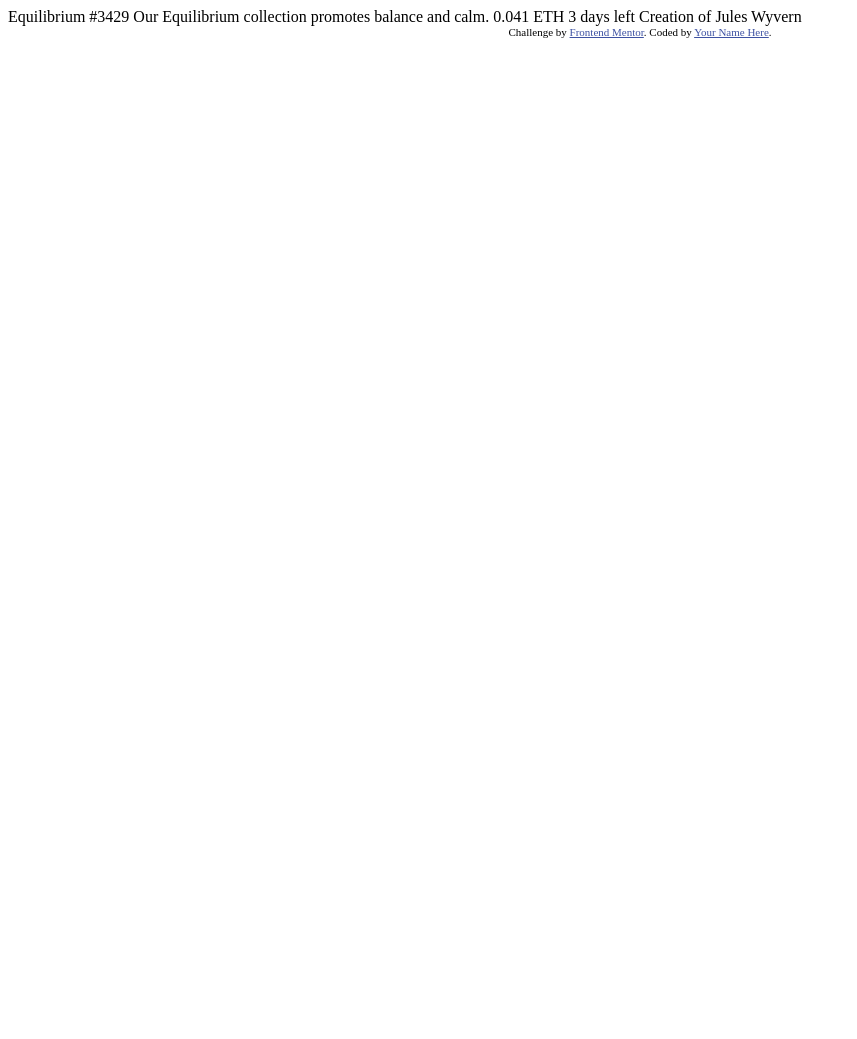
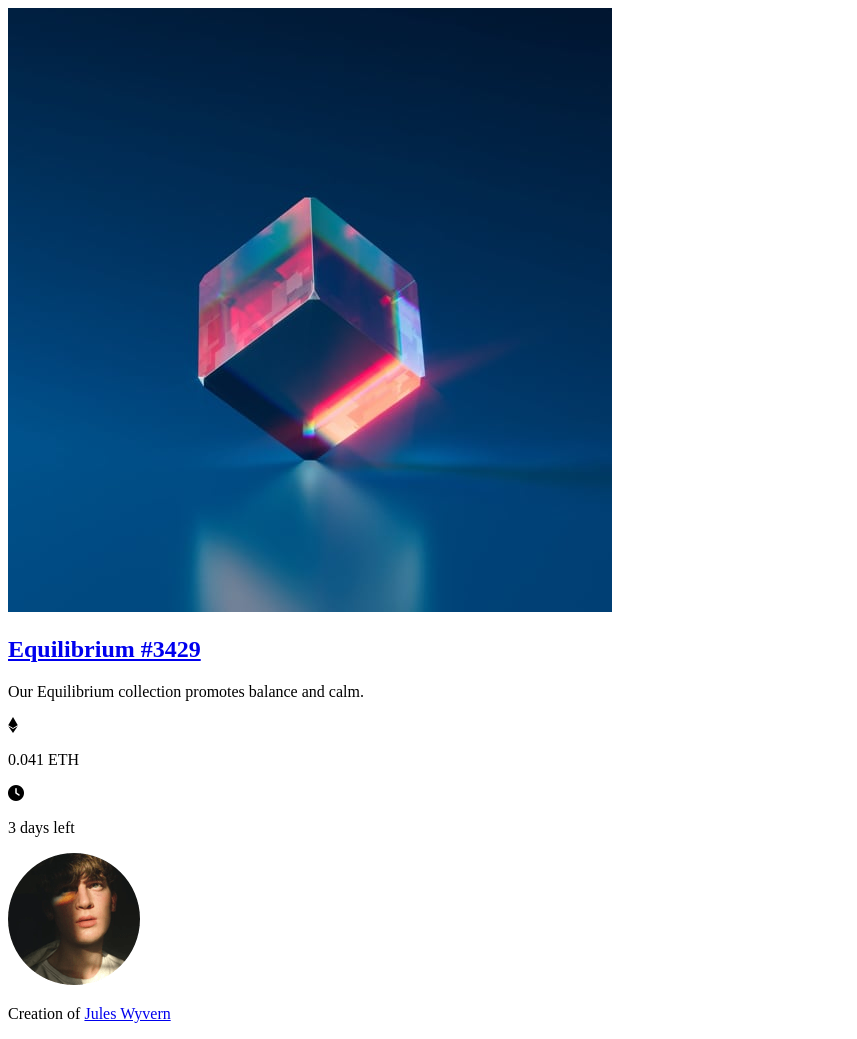
Before and after one commit to Dharmik48/fem-nft-card, a plain HTML site: page index.html in a window 1280 px wide. Shown: the whole page, without its empty margins (0-857 px from the left). Before the commit the page ends 800 px from the top, so only its background shows below. Drawn offline with Linux system fonts and the light colour scheme; a web font is replaced by a local one.

Commit message:
done html and css reset

```diff
--- a/index.html
+++ b/index.html
@@ -1,33 +1,62 @@
 <!DOCTYPE html>
 <html lang="en">
 	<head>
-  <meta charset="UTF-8">
-  <meta name="viewport" content="width=device-width, initial-scale=1.0"> <!-- displays site properly based on user's device -->
+		<meta charset="UTF-8" />
+		<meta name="viewport" content="width=device-width, initial-scale=1.0" />
+		<!-- displays site properly based on user's device -->
 
-  <link rel="icon" type="image/png" sizes="32x32" href="./images/favicon-32x32.png">
+		<link
+			rel="icon"
+			type="image/png"
+			sizes="32x32"
+			href="./images/favicon-32x32.png"
+		/>
 
 		<title>Frontend Mentor | NFT preview card component</title>
 
-  <!-- Feel free to remove these styles or customise in your own stylesheet 👍 -->
-  <style>
-    .attribution { font-size: 11px; text-align: center; }
-    .attribution a { color: hsl(228, 45%, 44%); }
-  </style>
+		<!-- Google Fonts -> Outfit(300, 400, 600) -->
+		<link rel="preconnect" href="https://fonts.googleapis.com" />
+		<link rel="preconnect" href="https://fonts.gstatic.com" crossorigin />
+		<link
+			href="https://fonts.googleapis.com/css2?family=Keania+One&family=Outfit:wght@300;400;600&display=swap"
+			rel="stylesheet"
+		/>
+
+		<!-- Icons incoming -->
+		<link
+			href="https://kit-pro.fontawesome.com/releases/v5.15.4/css/pro.min.css"
+			rel="stylesheet"
+		/>
 	</head>
 	<body>
-
-  Equilibrium #3429
-
+		<main class="card">
+			<section class="nft">
+				<div class="nft__img">
+					<img src="./images/image-equilibrium.jpg" alt="image of the nft" />
+				</div>
+				<div class="nft__details">
+					<h2 class="nft__title"><a href="#">Equilibrium #3429</a></h2>
+					<p class="nft__description">
 						Our Equilibrium collection promotes balance and calm.
-
-  0.041 ETH
-  3 days left
-
-  Creation of Jules Wyvern
-
-  <div class="attribution">
-    Challenge by <a href="https://www.frontendmentor.io?ref=challenge" target="_blank">Frontend Mentor</a>.
-    Coded by <a href="#">Your Name Here</a>.
+					</p>
+					<div class="nft__price-details">
+						<div class="nft__price">
+							<i class="fab fa-ethereum"></i>
+							<p>0.041 ETH</p>
 						</div>
+						<div class="nft__time">
+							<i class="fas fa-clock"></i>
+							<p>3 days left</p>
+						</div>
+					</div>
+				</div>
+			</section>
+			<section class="creator">
+				<div class="creator__avatar">
+					<img src="./images/image-avatar.png" alt="avatar of the creator" />
+				</div>
+				<p class="creator__profile">Creation of <a href="#">Jules Wyvern</a></p>
+			</section>
+		</main>
 	</body>
 </html>
--- a/styles.css
+++ b/styles.css
@@ -0,0 +1,46 @@
+:root {
+	--clr-blue: 215 51% 70%;
+	--clr-cyan: 179 100% 50%;
+	--clr-divider: 215 32% 27%;
+	--clr-white: 0 0% 100%;
+
+	--bg-main: 217 54% 11%;
+	--bg-card: 216 50% 16%;
+
+	--fs-para: 18px;
+}
+
+/* RESET */
+*,
+*::before,
+*::after {
+	box-sizing: border-box;
+}
+
+body,
+h1,
+h2,
+h3,
+h4,
+h5,
+h6,
+p {
+	padding: 0;
+	margin: 0;
+}
+
+img {
+	max-width: 100%;
+	display: block;
+}
+
+a {
+	text-decoration: none;
+}
+
+button {
+	color: inherit;
+	font-family: inherit;
+}
+
+/*  */
```
Lines whose indentation alone changed are shown as unchanged.
